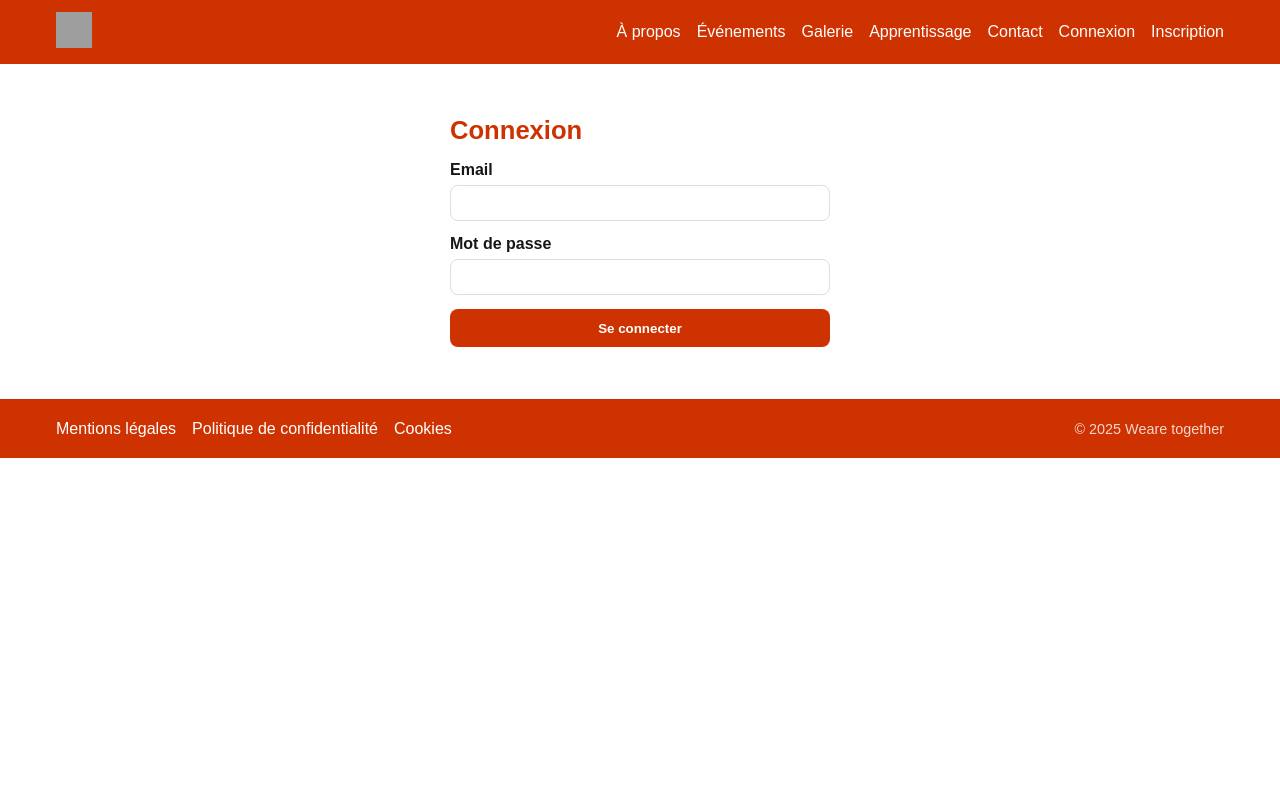
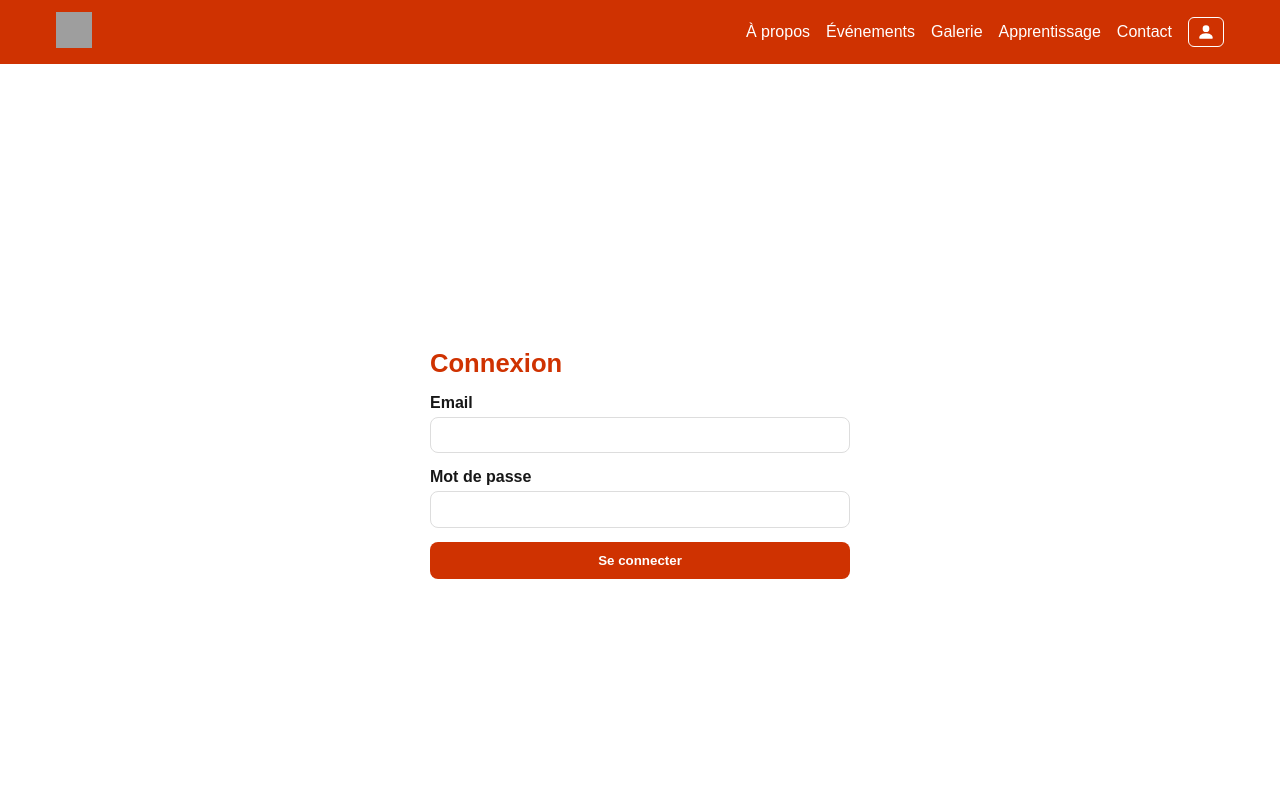
Before and after one commit to nivorako/w2g, a Next.js app: page /login in a window 1280 px wide. Shown: the top 800 px of the page. Built offline with nearby package versions, Linux system fonts and the light colour scheme; no server answers; grey boxes are pictures that could not be loaded.

Commit message:
set icon instead login/sigin

```diff
--- a/package.json
+++ b/package.json
@@ -15,8 +15,10 @@
         "bcrypt": "^6.0.0",
         "next": "15.5.3",
         "next-auth": "^4.24.11",
+        "parse": "^6.1.1",
         "react": "19.1.0",
         "react-dom": "19.1.0",
+        "react-icons": "^5.5.0",
         "styled-components": "^6.1.19"
     },
     "devDependencies": {
--- a/src/app/(auth)/login/page.tsx
+++ b/src/app/(auth)/login/page.tsx
@@ -6,9 +6,17 @@ import { useRouter, useSearchParams } from "next/navigation";
 import styled from "styled-components";
 
 const Wrapper = styled.main`
-  max-width: 420px;
-  margin: 2rem auto;
+  min-height: 100vh;
+  display: flex;
+  align-items: center;
+  justify-content: center;
   padding: 1.25rem;
+
+  /* Constrain inner content width */
+  & > * {
+    width: 100%;
+    max-width: 420px;
+  }
 `;
 
 const Title = styled.h1`
@@ -77,6 +85,7 @@ export default function LoginPage() {
 
   return (
     <Wrapper>
+      <div>
       <Title>Connexion</Title>
       <form onSubmit={onSubmit}>
         <Field>
@@ -90,6 +99,7 @@ export default function LoginPage() {
         {error && <ErrorMsg>{error}</ErrorMsg>}
         <Btn type="submit" disabled={loading}>{loading ? "Connexion…" : "Se connecter"}</Btn>
       </form>
+      </div>
     </Wrapper>
   );
 }
--- a/src/app/api/register/route.ts
+++ b/src/app/api/register/route.ts
@@ -1,6 +1,5 @@
 import { NextResponse } from "next/server";
-import { prisma } from "@/lib/prisma";
-import bcrypt from "bcrypt";
+import { initParse } from "@/lib/parse";
 
 export const runtime = "nodejs";
 
@@ -12,18 +11,29 @@ export async function POST(req: Request) {
       return NextResponse.json({ error: "Email et mot de passe requis" }, { status: 400 });
     }
 
-    const exists = await prisma.user.findUnique({ where: { email } });
-    if (exists) {
-      return NextResponse.json({ error: "Un compte existe déjà avec cet email" }, { status: 409 });
+    const Parse = initParse();
+    const user = new Parse.User();
+    user.set("username", email);
+    user.set("password", password);
+    user.set("email", email);
+    if (name) user.set("name", name);
+    try {
+      const created = await user.signUp();
+      const payload = {
+        id: created.id,
+        email: created.get("email") ?? email,
+        name: created.get("name") ?? null,
+      };
+      return NextResponse.json(payload, { status: 201 });
+    } catch (err: unknown) {
+      // Parse duplicate errors: 202 (username taken), 203 (email taken)
+      // eslint-disable-next-line @typescript-eslint/no-explicit-any
+      const code = (err as any)?.code;
+      if (code === 202 || code === 203) {
+        return NextResponse.json({ error: "Un compte existe déjà avec cet email" }, { status: 409 });
+      }
+      throw err;
     }
-
-    const passwordHash = await bcrypt.hash(password, 10);
-    const user = await prisma.user.create({
-      data: { name: name ?? null, email, passwordHash },
-      select: { id: true, email: true, name: true },
-    });
-
-    return NextResponse.json(user, { status: 201 });
   } catch (e) {
     console.error(e);
     return NextResponse.json({ error: "Erreur serveur" }, { status: 500 });
--- a/src/components/Header.tsx
+++ b/src/components/Header.tsx
@@ -5,6 +5,8 @@ import { useEffect, useState } from "react";
 import Link from "next/link";
 import Image from "next/image";
 import { usePathname } from "next/navigation";
+import { useSession, signOut } from "next-auth/react";
+import { BsFillPersonFill } from "react-icons/bs";
 
 const HeaderRoot = styled.header`
     position: sticky;
@@ -48,25 +50,28 @@ const Nav = styled.nav<{ $open: boolean }>`
 
     /* Mobile behavior */
     @media (max-width: 768px) {
+        width: 50%;
         position: fixed;
         inset: 0;
         z-index: 20;
-        background: #ffffff;
-        color: var(--ink, #5a3a2a);
+        background: var(--primary, #cf3201);
+        color: #fff;
         flex-direction: column;
         align-items: flex-start;
         padding: 5rem 1.5rem 2rem;
         gap: 1.25rem;
         display: ${(p) => (p.$open ? "flex" : "none")};
+        right: 0;
+        left: auto;
 
         a {
-            color: var(--ink, #5a3a2a);
+            color: #fff;
             font-size: 1.1rem;
             -webkit-tap-highlight-color: rgba(207, 50, 1, 0.15);
         }
 
         a:hover {
-            color: var(--primary, #cf3201);
+            color: var(--secondary, #ff7642);
         }
 
         /* Touch feedback (mobile doesn't trigger :hover reliably) */
@@ -139,15 +144,106 @@ const CloseBtn = styled.button`
     span::after { transform: rotate(-45deg); }
 `;
 
+const Greeter = styled.span`
+    color: #fff;
+    font-weight: 600;
+`;
+
+const PersonBtn = styled.button`
+    display: inline-flex;
+    align-items: center;
+    justify-content: center;
+    background: transparent;
+    border: 1px solid #fff;
+    color: #fff;
+    padding: 0.3rem 0.5rem;
+    border-radius: 6px;
+    cursor: pointer;
+
+    &:hover {
+        background: rgba(255, 255, 255, 0.15);
+    }
+    &:focus-visible {
+        outline: 2px solid #fff;
+        outline-offset: 2px;
+    }
+`;
+
+const UserMenuWrap = styled.div`
+    position: relative;
+    display: inline-flex;
+    align-items: center;
+    z-index: 40; /* ensure above header content */
+
+    /* Reveal submenu on hover or when any child has focus */
+    &:hover > .submenu,
+    &:focus-within > .submenu {
+        display: flex;
+    }
+`;
+
+const SubMenu = styled.div.attrs({ className: "submenu" })`
+    position: absolute;
+    top: 100%;
+    right: 0;
+    min-width: 180px;
+    display: none; /* hidden by default */
+    flex-direction: column;
+    gap: 0.35rem;
+    background: var(--primary, #ff7642);
+    color: #fff;
+    box-shadow: 0 8px 16px rgba(0,0,0,0.16);
+    padding: 0.6rem 0.75rem;
+    border-radius: 8px;
+    border-top: 1px solid rgba(255,255,255,0.25);
+    z-index: 50; /* above wrapper */
+
+    a {
+        color: #fff;
+        text-decoration: none;
+        font-weight: 600;
+        padding: 0.35rem 0.25rem;
+        border-radius: 6px;
+    }
+
+    a:hover {
+        background: rgba(255,255,255,0.15);
+    }
+
+
+
+    /* Mobile: white background and primary-colored text */
+    @media (max-width: 768px) {
+        background: #ffffff;
+        color: var(--primary, #cf3201);
+        border-top: 1px solid rgba(0,0,0,0.08);
+        box-shadow: 0 10px 18px rgba(0,0,0,0.18);
+
+        a {
+            color: var(--primary, #cf3201);
+        }
+
+        a:hover {
+            background: rgba(207, 50, 1, 0.08);
+        }
+    }
+`;
+
 export default function Header() {
     const [open, setOpen] = useState(false);
     const pathname = usePathname();
+    const { data: session } = useSession();
+    const displayName = session?.user?.name ?? session?.user?.email ?? null;
+
 
     // Ensure the menu closes on any route change
     useEffect(() => {
         if (open) setOpen(false);
         // eslint-disable-next-line react-hooks/exhaustive-deps
     }, [pathname]);
+
+
+    // (Removed) outside-click closing to keep behavior strictly on hover and link clicks
 
     return (
         <HeaderRoot>
@@ -170,8 +266,32 @@ export default function Header() {
                     <Link href="/galerie" prefetch onClick={() => setOpen(false)}>Galerie</Link>
                     <Link href="/apprentissage" prefetch onClick={() => setOpen(false)}>Apprentissage</Link>
                     <Link href="/contact" prefetch onClick={() => setOpen(false)}>Contact</Link>
-                    <Link href="/login" prefetch onClick={() => setOpen(false)}>Connexion</Link>
-                    <Link href="/register" prefetch onClick={() => setOpen(false)}>Inscription</Link>
+                    {displayName ? (
+                        <>
+                            <Greeter>Bonjour {displayName}</Greeter>
+                            <button
+                                onClick={() => { setOpen(false); signOut({ callbackUrl: "/" }); }}
+                                style={{ background: "transparent", border: "1px solid #fff", color: "#fff", padding: "0.35rem 0.6rem", borderRadius: 6, cursor: "pointer" }}
+                            >
+                                Déconnexion
+                            </button>
+                        </>
+                    ) : (
+                        <UserMenuWrap>
+                            <PersonBtn
+                                aria-label="Menu utilisateur"
+                                aria-expanded={false}
+                                aria-controls="user-submenu"
+                                aria-haspopup="menu"
+                            >
+                                <BsFillPersonFill size={18} />
+                            </PersonBtn>
+                            <SubMenu id="user-submenu" role="menu">
+                                <Link href="/login" prefetch>Connexion</Link>
+                                <Link href="/register" prefetch>Inscription</Link>
+                            </SubMenu>
+                        </UserMenuWrap>
+                    )}
                 </Nav>
 
                 {/* Burger button (shows on mobile) */}
--- /dev/null
+++ b/src/lib/parse.ts
@@ -0,0 +1,22 @@
+import Parse from "parse/node";
+
+let initialized = false;
+
+export function initParse() {
+  if (!initialized) {
+    const appId = process.env.PARSE_APP_ID;
+    const jsKey = process.env.PARSE_JS_KEY;
+    const serverURL = process.env.PARSE_SERVER_URL;
+
+    if (!appId || !jsKey || !serverURL) {
+      throw new Error("Parse env vars missing: PARSE_APP_ID, PARSE_JS_KEY, PARSE_SERVER_URL");
+    }
+
+    Parse.initialize(appId, jsKey);
+    Parse.serverURL = serverURL;
+    initialized = true;
+  }
+  return Parse;
+}
+
+export default Parse;
--- /dev/null
+++ b/src/types/parse-node.d.ts
@@ -0,0 +1 @@
+declare module "parse/node";
```
Also changed, not shown: src/app/(auth)/register/page.tsx (+17 -4 lines), src/lib/auth.ts (+16 -12 lines), 1 other file (tests, documents, lock files or other folders).
